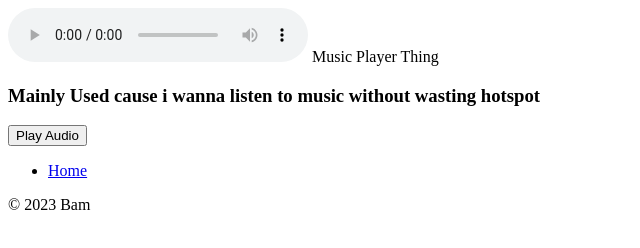
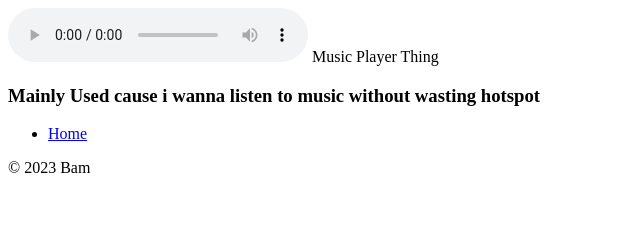
Before and after one commit to bambamlolol/FuckinAroundInHTMLol, a plain HTML site: page MusicPlayer/music.html in a window 1280 px wide. Shown: the whole page, without its empty margins (0-640 px from the left). Drawn offline with Linux system fonts and the light colour scheme.

Commit message:
Update music.html

```diff
--- a/MusicPlayer/music.html
+++ b/MusicPlayer/music.html
@@ -8,15 +8,6 @@
         Music Player Thing
     </head>
     <h3>Mainly Used cause i wanna listen to music without wasting hotspot</h3>
-    <audio id="myAudio" src="test.mp3" preload="auto"></audio>
-    <button onclick="playAudio()">Play Audio</button>
-
-    <script>
-    function playAudio() {
-        var audio = document.getElementById("myAudio");
-        audio.play();
-    }
-    </script>
     <nav>
         <ul>
             <li><a href="https://bambamlolol.github.io/FuckinAroundInHTMLol/">Home</a></li>
```
